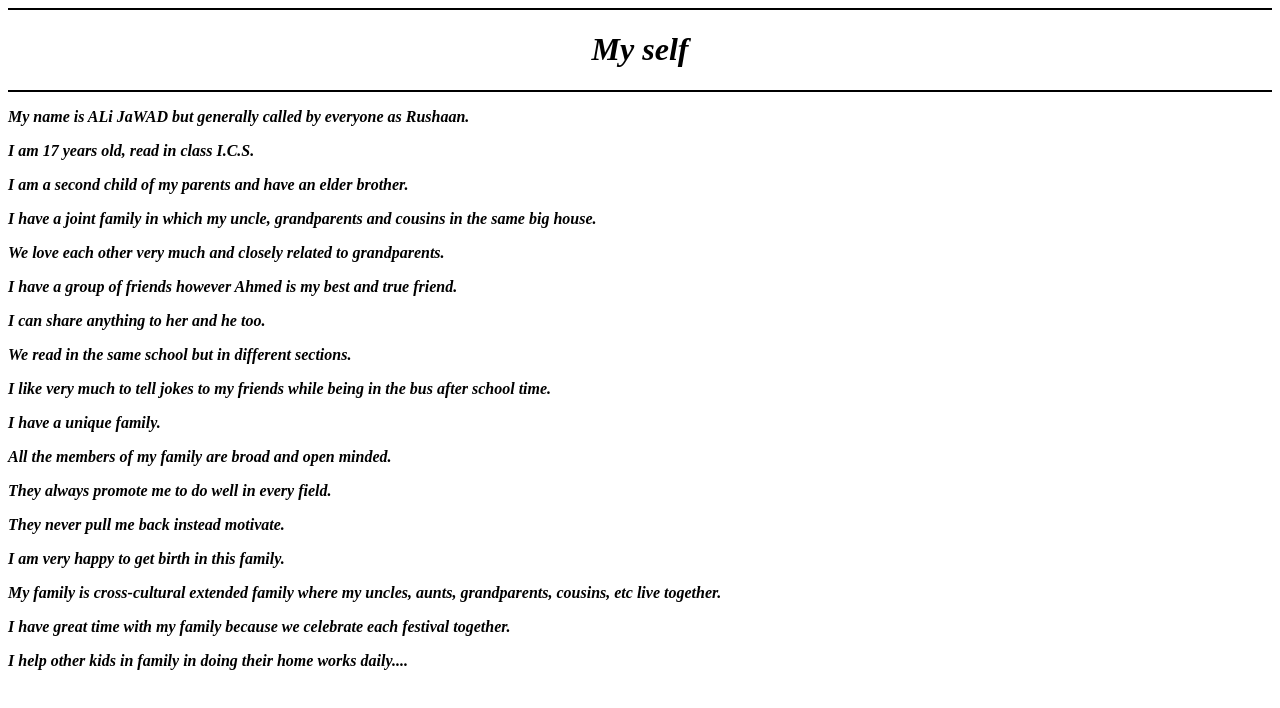
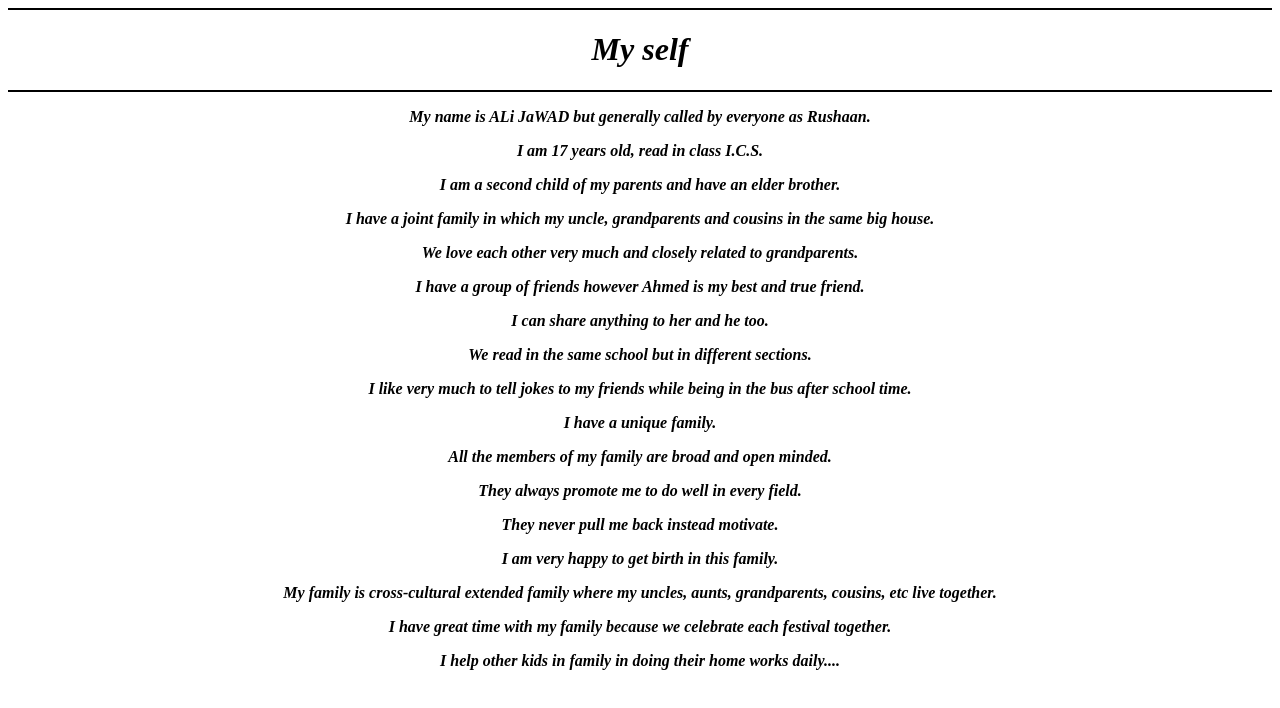
Before and after one commit to alijawad786/My-self, a plain HTML site: page index.html in a window 1280 px wide. Drawn offline with Linux system fonts and the light colour scheme.

Commit message:
Add files via upload
using center tag

```diff
--- a/index.html
+++ b/index.html
@@ -8,7 +8,7 @@
 			<h1 align="center"><i>My self</i></h1>
 			<hr color="black">
 
-
+	<center>
 		<p><i><b>My name is ALi JaWAD but generally called by everyone as Rushaan.</p>
 
 		<p> I am 17 years old, read in class I.C.S.</p>
@@ -41,6 +41,6 @@
 
 		<p> I have great time with my family because we celebrate each festival together.</p>
 
-		<p> I help other kids in family in doing their home works daily....</b></i></p>
+		<p> I help other kids in family in doing their home works daily....</b></i></p> </center>
 
 </html>
```
